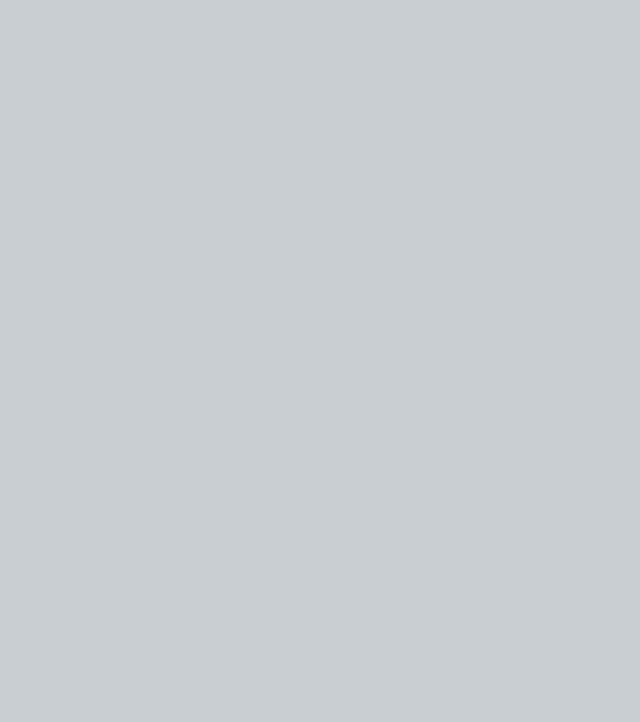
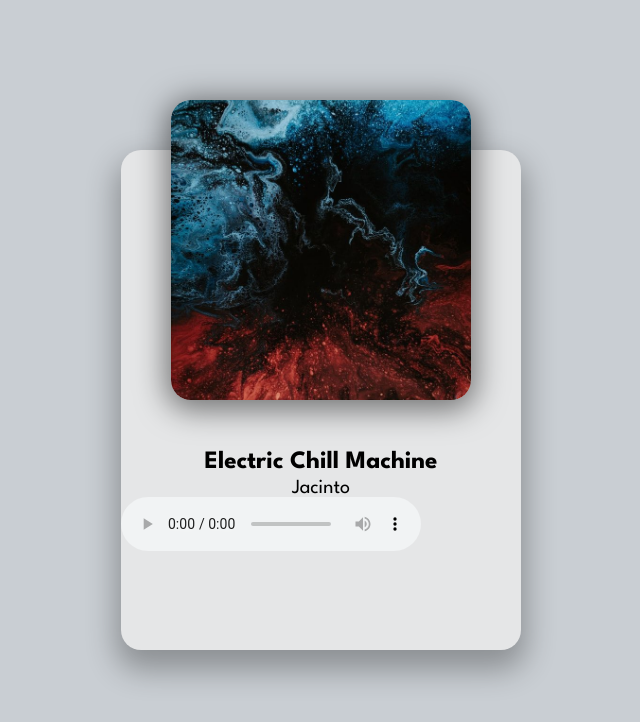
Before and after one commit to Rajesh97266/Music-Player, a plain HTML site: page index.html in a window 1280 px wide. Shown: the whole page, without its empty margins (319-959 px from the left). Drawn offline with Linux system fonts and the light colour scheme.

Commit message:
container-added

```diff
--- a/index.html
+++ b/index.html
@@ -1,15 +1,26 @@
 <!DOCTYPE html>
 <html lang="en">
-<head>
-    <meta charset="UTF-8">
-    <meta name="viewport" content="width=device-width, initial-scale=1.0">
+  <head>
+    <meta charset="UTF-8" />
+    <meta name="viewport" content="width=device-width, initial-scale=1.0" />
     <title>Music Player</title>
-    <link rel="icon" type="image/png" href="favicon.png">
-    <link rel="stylesheet" href="https://cdnjs.cloudflare.com/ajax/libs/font-awesome/5.10.2/css/all.min.css"/>
-    <link rel="stylesheet" href="style.css">
-</head>
-<body>
+    <link rel="icon" type="image/png" href="favicon.png" />
+    <link
+      rel="stylesheet"
+      href="https://cdnjs.cloudflare.com/ajax/libs/font-awesome/5.10.2/css/all.min.css"
+    />
+    <link rel="stylesheet" href="style.css" />
+  </head>
+  <body>
+    <div class="player-container">
+      <div class="img-container">
+        <img src="img/jacinto-1.jpg" alt="Album art" />
+      </div>
+      <h2 id="title">Electric Chill Machine</h2>
+      <h3 id="artist">Jacinto</h3>
+      <audio src="music/jacinto-1.mp3" controls></audio>
+    </div>
     <!-- Script -->
     <script src="script.js"></script>
-</body>
+  </body>
 </html>
--- a/style.css
+++ b/style.css
@@ -1,4 +1,4 @@
-/* Images created by: https://unsplash.com/@pawel_czerwinski */
+@import url("https://fonts.googleapis.com/css2?family=Barlow:ital,wght@0,100;0,200;0,300;0,400;0,500;0,600;0,700;0,800;0,900;1,100;1,200;1,300;1,400;1,500;1,600;1,700;1,800;1,900&family=Bebas+Neue&family=League+Spartan:wght@100..900&family=Nunito:ital,wght@0,200..1000;1,200..1000&family=Poppins:ital,wght@0,100;0,200;0,300;0,400;0,500;0,600;0,700;0,800;0,900;1,100;1,200;1,300;1,400;1,500;1,600;1,700;1,800;1,900&display=swap");
 
 html {
   box-sizing: border-box;
@@ -12,18 +12,33 @@ body {
   justify-content: center;
   align-items: center;
 
+  font-family: League Spartan, sans-serif;
   font-size: 12px;
 }
 
-
+.player-container {
+  height: 500px;
+  width: 400px;
+  background-color: #e5e6e7;
+  border-radius: 20px;
+  box-shadow: 0 15px 30px 5px rgba(0, 0, 0, 0.3);
+}
 
 .img-container {
-
+  height: 300px;
+  width: 300px;
   position: relative;
   top: -50px;
   left: 50px;
 }
 
+.img-container img {
+  height: 100%;
+  width: 100%;
+  object-fit: cover;
+  box-shadow: 0 5px 30px 5px rgba(0, 0, 0, 0.5);
+  border-radius: 20px;
+}
 
 h2 {
   font-size: 25px;
@@ -76,10 +91,7 @@ h3 {
   font-size: 30px;
   color: rgb(129, 129, 129);
   margin-right: 30px;
-
 }
-
-
 
 .main-button {
   font-size: 40px;
@@ -90,6 +102,10 @@ h3 {
 /* Media Query: iPhone (Vertical) */
 @media screen and (max-width: 376px) {
 
+
+.player-container{
+  width: 95vw;
+}
 
   .img-container {
     left: 29px;
```
Also changed, not shown: favicon.png.
